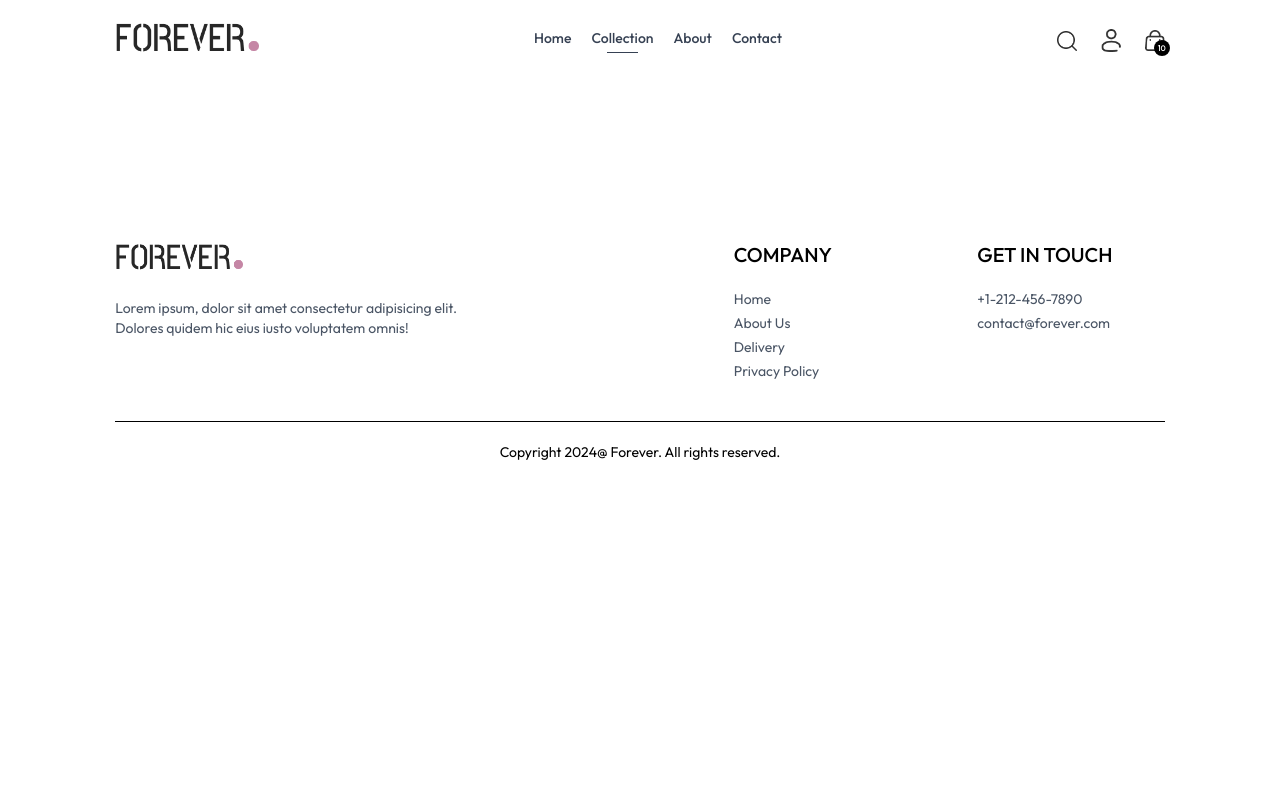
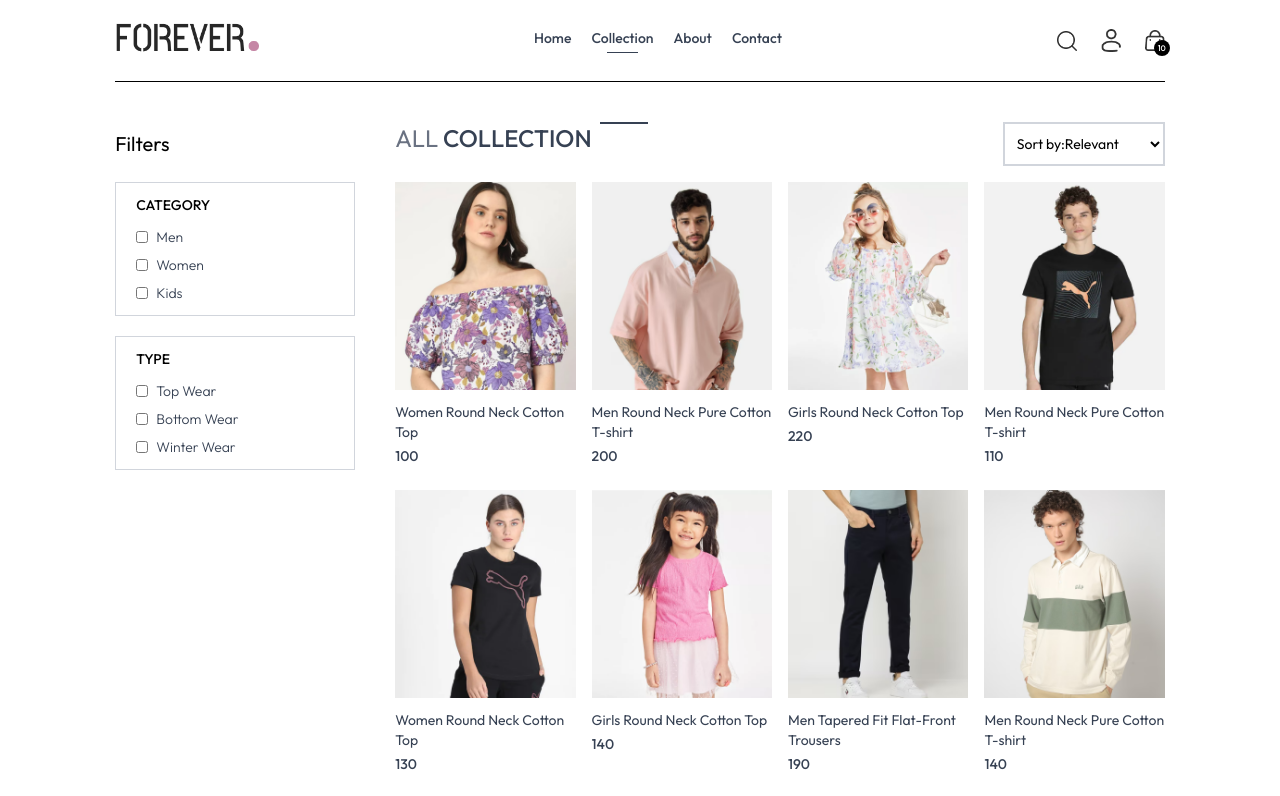
Before and after one commit to Priyank-211/E-commerseWeb, a React (Vite) app in the folder frontend/: page /collection in a window 1280 px wide. Shown: the top 796 px of the page. Built offline with nearby package versions, Linux system fonts and the light colour scheme.

Commit message:
collection page completed

```diff
--- a/frontend/src/App.jsx
+++ b/frontend/src/App.jsx
@@ -10,6 +10,7 @@
 import Order from './pages/Order';
 import Navbar from './components/Navbar';
 import Footer from './components/Footer';
+import Collection from './pages/Collection';
 
 const App = () => {
   return (
@@ -21,7 +22,7 @@
           <Route path="/" element={<Home />} />
           <Route path="/about" element={<About />} />
           <Route path="/login" element={<Login />} />
-
+          <Route path="/collection" element={<Collection />} />
           <Route path="/contact" element={<Contact />} />
           <Route path="product" element={<Product />} />
           <Route path="/cart" element={<Cart />} />
--- /dev/null
+++ b/frontend/src/pages/Collection.jsx
@@ -0,0 +1,194 @@
+import React from 'react';
+import { useContext } from 'react';
+import { ShopContext } from '../context/ShopContext.jsx';
+import { useState } from 'react';
+import { assets } from '../assets/assets.js';
+import Title from '../components/Title.jsx';
+import { useEffect } from 'react';
+import Productitem from '../components/Productitem.jsx';
+const Collection = () => {
+  const { products } = useContext(ShopContext);
+  const [showFilter, setshowFilter] = useState(false);
+  const [filterProducts, setFilterProducts] = useState([]);
+  const [category, setcategory] = useState([]);
+  const [Subcategory, setSubcategory] = useState([]);
+  const [sortType, setSortType] = useState('relavent');
+
+  const toggleCategory = (e) => {
+    if (category.includes(e.target.value)) {
+      setcategory((prev) => prev.filter((item) => item !== e.target.value));
+    } else {
+      setcategory((prev) => [...prev, e.target.value]);
+    }
+  };
+
+  const toggleSubCategory = (e) => {
+    if (Subcategory.includes(e.target.value)) {
+      setSubcategory((prev) => prev.filter((item) => item !== e.target.value));
+    } else {
+      setSubcategory((prev) => [...prev, e.target.value]);
+    }
+  };
+  const applyFiltres = () => {
+    let productsCopy = products.slice();
+    if (category.length > 0) {
+      productsCopy = productsCopy.filter((item) =>
+        category.includes(item.category),
+      );
+    }
+    if (Subcategory.length > 0) {
+      productsCopy = productsCopy.filter((item) =>
+        Subcategory.includes(item.subCategory),
+      );
+    }
+    setFilterProducts(productsCopy);
+  };
+  const sortProduct = () => {
+    let fpCop = filterProducts.slice();
+    // sorting logic here
+    switch (sortType) {
+      case 'low-high':
+        setFilterProducts(fpCop.sort((a, b) => a.price - b.price));
+
+        break;
+      case 'high-low':
+        setFilterProducts(fpCop.sort((a, b) => b.price - a.price));
+        break;
+      default:
+        applyFiltres();
+        break;
+    }
+  };
+
+  useEffect(() => {
+    applyFiltres();
+  }, [category, Subcategory]);
+  useEffect(() => {
+    sortProduct();
+  }, [sortType]);
+
+  return (
+    <div className="flex flex-col sm:flex-row gap-1 sm:gap-10 pt-10 border-t ">
+      {/* filter Options */}
+      <div className="min-w-60">
+        <p className="my-2 text-xl flex items-center cursor-pointer gap-2">
+          Filters
+          <img
+            onClick={() => setshowFilter(!showFilter)}
+            className={`h-3 sm:hidden ${showFilter ? 'rotate-90' : ''}`}
+            src={assets.dropdown_icon}
+            alt=""
+          />
+        </p>
+        {/* Category filter */}
+        <div
+          className={`border border-gray-300  pl-5 py-3 mt-6 ${showFilter ? '' : 'hidden'} sm:block`}
+        >
+          <p className="mb-3 text-sm font-medium">CATEGORY</p>
+          <div className="flex flex-col gap-2 text-sm font-light text-gray-700">
+            <p className="flex gap-2">
+              <input
+                className="w-3"
+                type="checkbox"
+                name="category"
+                value={'Men'}
+                onChange={toggleCategory}
+              />
+              Men
+            </p>
+
+            <p className="flex gap-2">
+              <input
+                className="w-3"
+                type="checkbox"
+                name="category"
+                value={'Women'}
+                onChange={toggleCategory}
+              />
+              Women
+            </p>
+            <p className="flex gap-2">
+              <input
+                className="w-3"
+                type="checkbox"
+                name="category"
+                value={'Kids'}
+                onChange={toggleCategory}
+              />
+              Kids
+            </p>
+          </div>
+        </div>
+        {/* Subcategory filter */}
+        <div
+          className={`border border-gray-300  pl-5 py-3 my-5 ${showFilter ? '' : 'hidden'} sm:block`}
+        >
+          <p className="mb-3 text-sm font-medium">TYPE</p>
+          <div className="flex flex-col gap-2 text-sm font-light text-gray-700">
+            <p className="flex gap-2">
+              <input
+                className="w-3"
+                type="checkbox"
+                name="category"
+                value={'Topwear'}
+                onChange={toggleSubCategory}
+              />
+              Top Wear
+            </p>
+
+            <p className="flex gap-2">
+              <input
+                className="w-3"
+                type="checkbox"
+                name="category"
+                value={'Bottomwear'}
+                onChange={toggleSubCategory}
+              />
+              Bottom Wear
+            </p>
+            <p className="flex gap-2">
+              <input
+                className="w-3"
+                type="checkbox"
+                name="category"
+                value={'Winterwear'}
+                onChange={toggleSubCategory}
+              />
+              Winter Wear
+            </p>
+          </div>
+        </div>
+      </div>
+      {/* Right Side  */}
+      <div className="flex-1 ">
+        <div className="flex justify-between text-base sm:text-2xl mb-4">
+          <Title text1={'ALL'} text2={'COLLECTION'} />
+          {/* Product Sort  */}
+          <select
+            className="border-2 border-gray-300 text-sm px-2"
+            onChange={(e) => setSortType(e.target.value)}
+          >
+            <option value="relavent">Sort by:Relevant</option>
+            <option value="low-high">Sort by:Low to High</option>
+            <option value="high-low">Sort by:High to Low</option>
+          </select>
+        </div>
+
+        {/* Map Products */}
+        <div className="grid grid-cols-2 md:grid-cols-3 lg:grid-cols-4 gap-4 gap-y-6">
+          {filterProducts.map((item, index) => (
+            <Productitem
+              key={index}
+              name={item.name}
+              image={item.image}
+              price={item.price}
+              id={item._id}
+            />
+          ))}
+        </div>
+      </div>
+    </div>
+  );
+};
+
+export default Collection;
```
